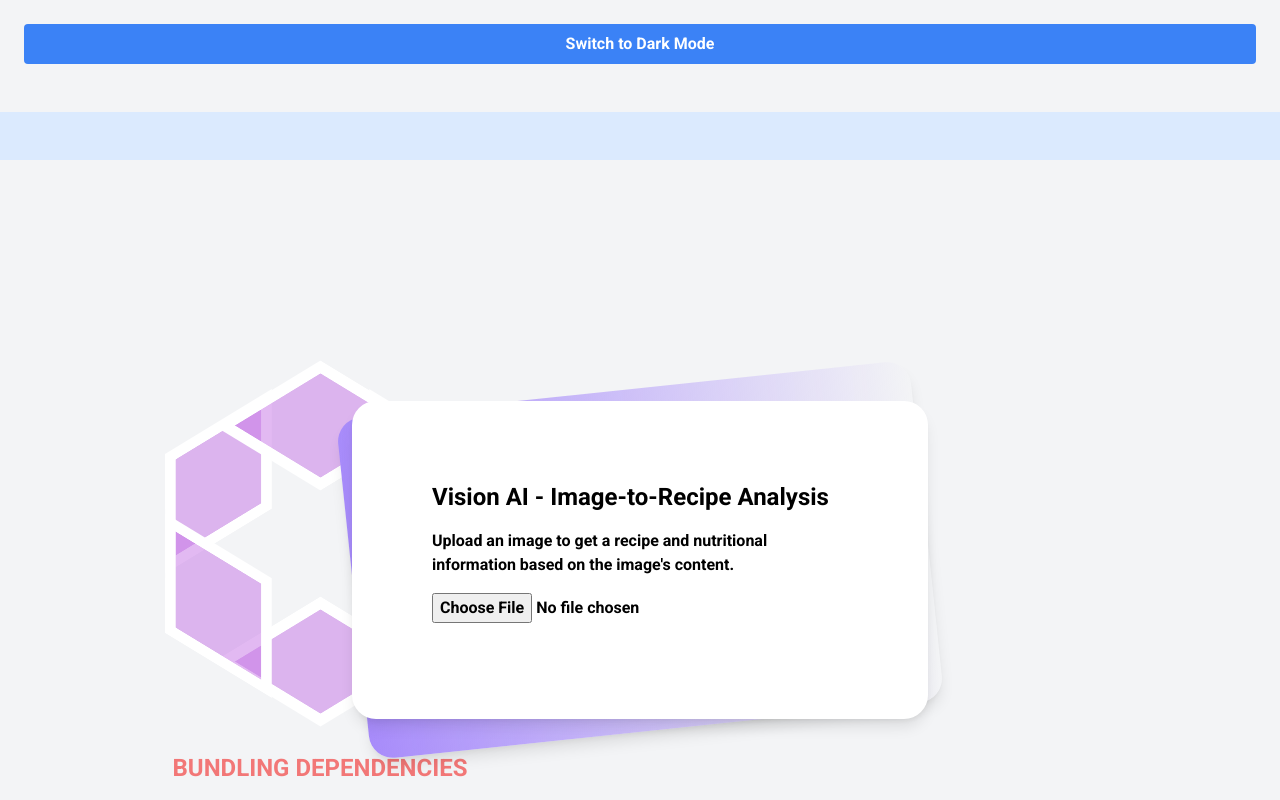
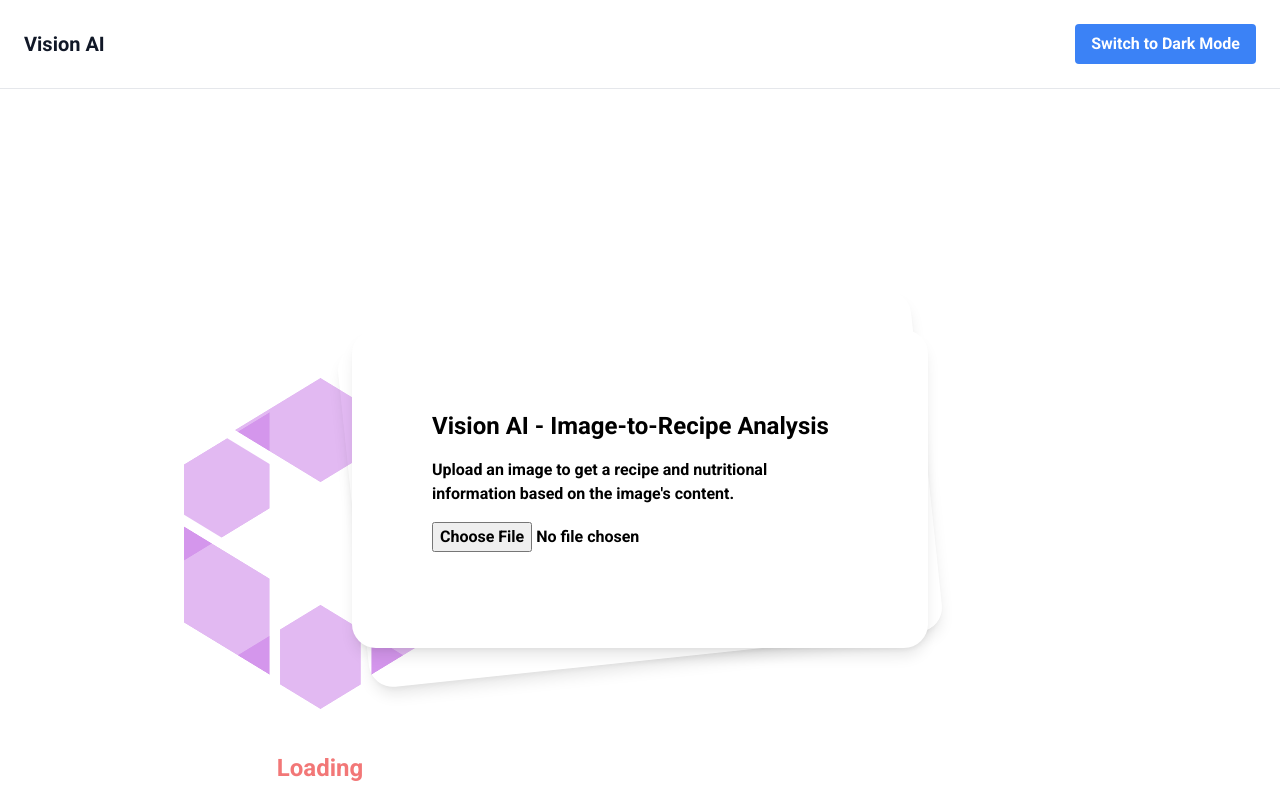
Before and after one commit to Harry2k21/Vision-Tool-AI, a React (Create React App) app: page / in a window 1280 px wide. Shown: the top 800 px of the page. Built offline with nearby package versions, Linux system fonts and the light colour scheme; no server answers.

Commit message:
Implemented routes and Navbar

```diff
--- a/src/components/App.js
+++ b/src/components/App.js
@@ -1,6 +1,9 @@
-import React, { useState } from 'react';
-import '../index.css';
-import './App.scss'
+import React, { useState } from "react";
+import { BrowserRouter as Router, Route, Routes } from "react-router-dom";
+import Navbar from "../components/Navbar.js";
+import HomePage from "../pages/HomePage.js";
+import "../index.css";
+import "./App.scss";
 
 // Load environment variables
 const googleLensApiKey = process.env.REACT_APP_GOOGLE_LENS_API_KEY;
@@ -111,50 +114,24 @@ const App = () => {
 
 
   return (
-    <div className={darkMode ? "bg-gray-800 min-h-screen" : "bg-gray-100 min-h-screen"}>
-    <div className={"p-6 flex flex-col justify-center"}>
-      <button
-        onClick={toggleDarkMode}
-        className={"bg-blue-500 text-white px-4 py-2 rounded mb-6"}
-      >
-        {darkMode ? "Switch to Light Mode" : "Switch to Dark Mode"}
-      </button></div>
-      <div className="min-h-screen bg-blue-100 py-6 flex flex-col justify-center sm:py-12">
-      <div class="container" id="load">
-  <div class="cube">
-    <div class="sides">
-      <div class="top"></div>
-      <div class="right"></div>
-      <div class="bottom"></div>
-      <div class="left"></div>
-      <div class="front"></div>
-      <div class="back"></div>
-    </div>
-  </div>
-  <div class="text">BUNDLING DEPENDENCIES</div>
-</div>
-    <div className="min-h-screen bg-gray-100 py-6 flex flex-col justify-center sm:py-12">
-      <div className="relative py-3 sm:max-w-xl sm:mx-auto">
-        <div className="absolute inset-0 bg-gradient-to-r from-purple-400 to-light-blue-500 shadow-lg transform -skew-y-6 sm:skew-y-0 sm:-rotate-6 sm:rounded-3xl"></div>
-        <div className=" w-200 md:w-200 lg:w-200 relative px-4 py-10 bg-white shadow-lg sm:rounded-3xl sm:p-20">
-          <h1 className="text-2xl font-bold mb-4">Vision AI - Image-to-Recipe Analysis</h1>
-          <p className="mb-4">Upload an image to get a recipe and nutritional information based on the image's content.</p>
-          <input type="file" accept="image/*" onChange={handleImageUpload} className="mb-4" />
-          {imageUrl && <img src={imageUrl} alt="Uploaded" width="300" className="mb-4" />}
-          {recipe && (
-            <div>
-              <h2 className="text-xl font-bold mb-2">Recipe and Nutritional Information:</h2>
-              <div className="whitespace-pre-wrap break-words">{recipe}</div>
-              <div></div>
-            </div>
-          )}
-          </div>
-          </div>
-        </div>
-      </div>
-    </div>
+    <Router>
+      <Navbar toggleDarkMode={toggleDarkMode}
+      darkMode={darkMode} />
+      <Routes>
+        <Route
+          path="/"
+          element={
+            <HomePage
+              handleImageUpload={handleImageUpload}
+              imageUrl={imageUrl}
+              recipe={recipe}
+              darkMode={darkMode}
+            />
+          }
+        />
+      </Routes>
+    </Router>
   );
 };
 
-
 export default App;
--- a/src/components/App.scss
+++ b/src/components/App.scss
@@ -47,7 +47,7 @@ $size: 150px;
 
 body {
   font-family: 'Roboto', sans-serif;
-  background-color: #ff99f1;
+  background-color: white;
 }
 
 .container {
--- /dev/null
+++ b/src/components/Navbar.js
@@ -0,0 +1,25 @@
+import React from "react";
+
+const Navbar = ({ darkMode, toggleDarkMode }) => {
+    return (
+      <nav
+        className={`flex items-center justify-between p-6 border-b ${
+          darkMode ? "bg-gray-800 text-gray-300" : "bg-white text-gray-900"
+        }`}
+      >
+        <div>
+          <span className={"font-bold text-xl"}>Vision AI</span>
+        </div>
+        <div>
+          <button
+            onClick={toggleDarkMode}
+            className={"bg-blue-500 text-white px-4 py-2 rounded"}
+          >
+            {darkMode ? "Switch to Light Mode" : "Switch to Dark Mode"}
+          </button>
+        </div>
+      </nav>
+    );
+  };
+
+export default Navbar;
--- /dev/null
+++ b/src/pages/HomePage.js
@@ -0,0 +1,64 @@
+import React from "react";
+
+function HomePage({ darkMode, handleImageUpload, imageUrl, recipe }) {
+    return (
+      <div
+        className={`min-h-screen py-6 flex flex-col justify-center sm:py-12 ${
+          darkMode ? "bg-gray-900" : "bg-white-100"}`}>
+        <div class="container" id="load">
+          <div class="cube">
+            <div class="sides">
+              <div class="top"></div>
+              <div class="right"></div>
+              <div class="bottom"></div>
+              <div class="left"></div>
+              <div class="front"></div>
+              <div class="back"></div>
+          </div>
+          </div>
+          <div class="text">Loading</div>
+        </div>
+        <div className="relative py-3 sm:max-w-xl sm:mx-auto">
+          <div
+            className={`absolute inset-0 ${
+              darkMode ? "bg-gradient-to-r from-gray-800" : "bg-gradient-to-r from-cyan-400"
+            } to-light-blue-500 shadow-lg transform -skew-y-6 sm:skew-y-0 sm:-rotate-6 sm:rounded-3xl`}
+          ></div>
+          <div className="relative px-4 py-10 bg-white shadow-lg sm:rounded-3xl sm:p-20">
+            <h1 className="text-2xl font-bold mb-4">
+              Vision AI - Image-to-Recipe Analysis
+            </h1>
+            <p className="mb-4">
+              Upload an image to get a recipe and nutritional information based
+              on the image's content.
+            </p>
+            <input
+              type="file"
+              accept="image/*"
+              onChange={handleImageUpload}
+              className="mb-4"
+            />
+            {imageUrl && (
+              <img
+                src={imageUrl}
+                alt="Uploaded"
+                width="300"
+                className="mb-4"
+              />
+            )}
+            {recipe && (
+              <div>
+                <h2 className="text-xl font-bold mb-2">
+                  Recipe and Nutritional Information:
+                </h2>
+                <div className="whitespace-pre-wrap break-words">{recipe}</div>
+              </div>
+            )}
+          </div>
+        </div>
+      </div>
+
+    );
+  }
+
+  export default HomePage;
```
Also changed, not shown: 1 other file (tests, documents, lock files or other folders).
